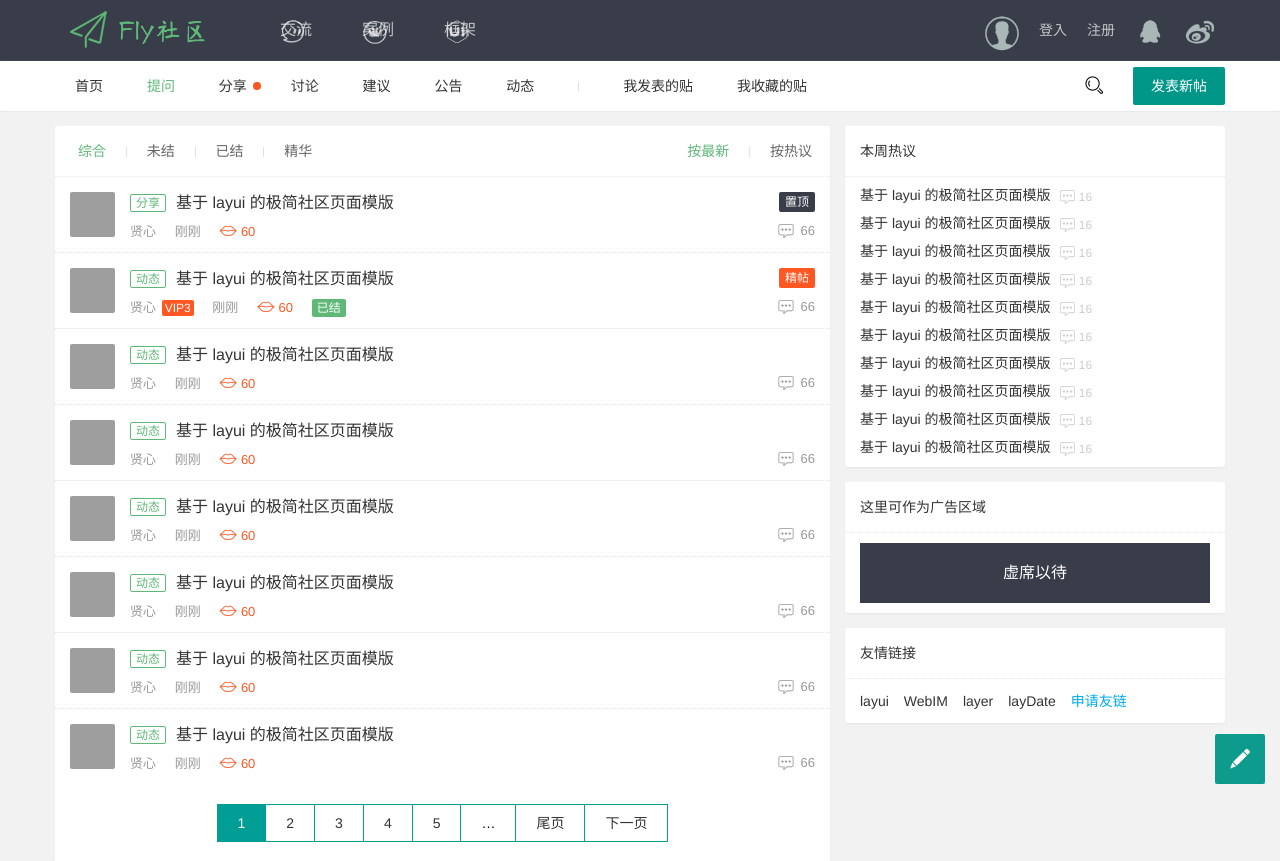
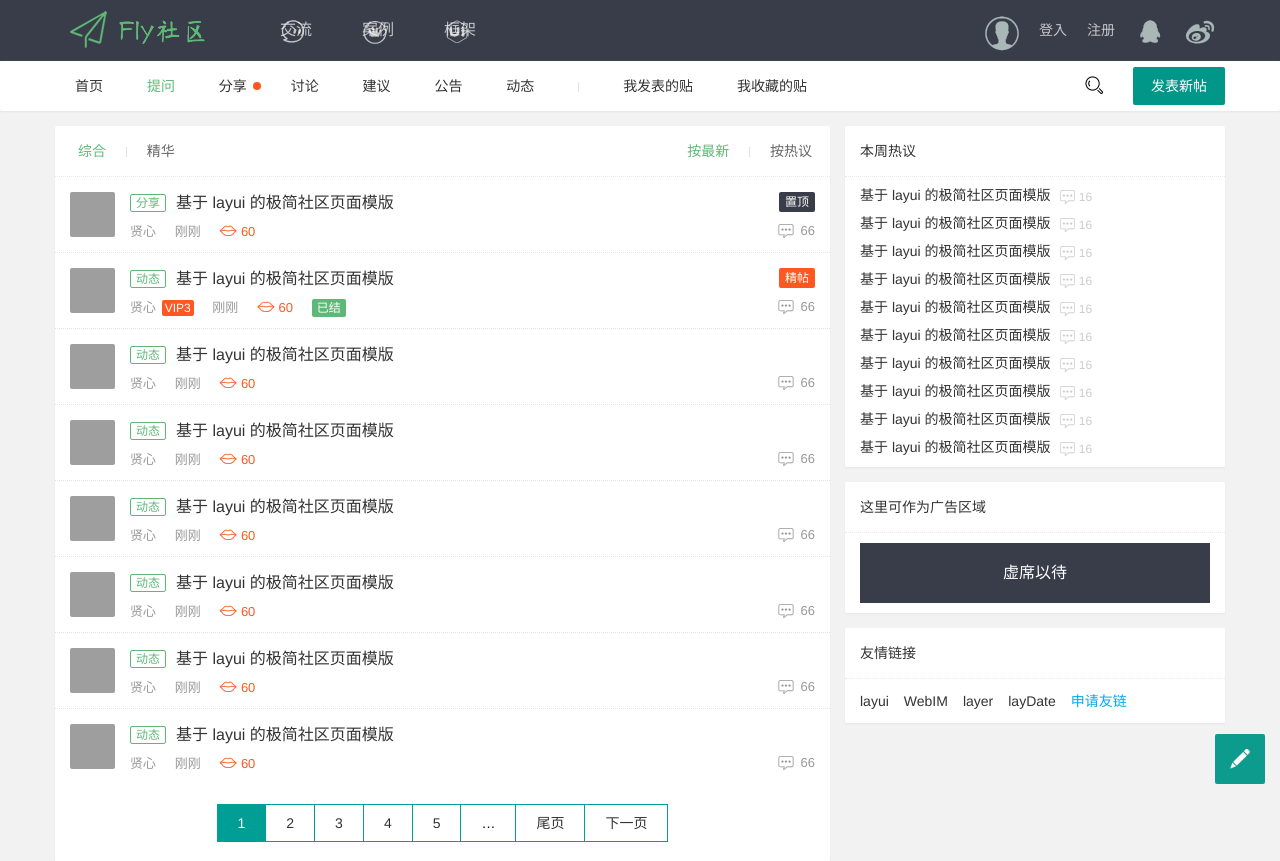
Before and after one commit to dwdw520533/mhzx_forum, a Python web app: template mhzx/templates/jie/index.html in a window 1280 px wide. Shown: the top 861 px of the page. Run offline with Jinja, Linux system fonts and the light colour scheme; the template is opened without the code that fills it, so the values that code supplies are empty; grey boxes are pictures that could not be loaded.

Commit message:
update page

```diff
--- a/mhzx/templates/jie/index.html
+++ b/mhzx/templates/jie/index.html
@@ -106,10 +106,10 @@
         <div class="fly-panel-title fly-filter">
           <a href="" class="layui-this">综合</a>
           <span class="fly-mid"></span>
-          <a href="">未结</a>
-          <span class="fly-mid"></span>
-          <a href="">已结</a>
-          <span class="fly-mid"></span>
+{#          <a href="">未结</a>#}
+{#          <span class="fly-mid"></span>#}
+{#          <a href="">已结</a>#}
+{#          <span class="fly-mid"></span>#}
           <a href="">精华</a>
           <span class="fly-filter-right layui-hide-xs">
             <a href="" class="layui-this">按最新</a>
```
Also changed, not shown: mhzx/templates/jie/detail.html (+8 -8 lines).
